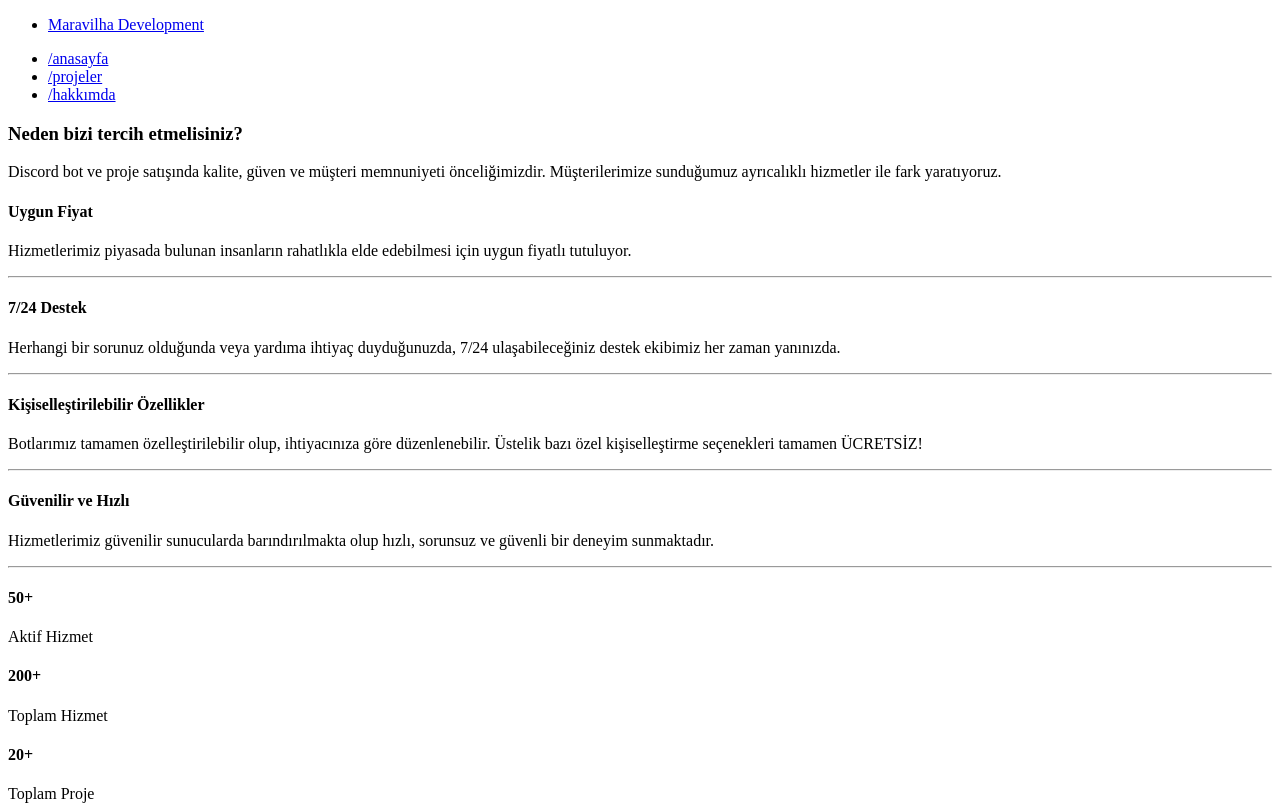
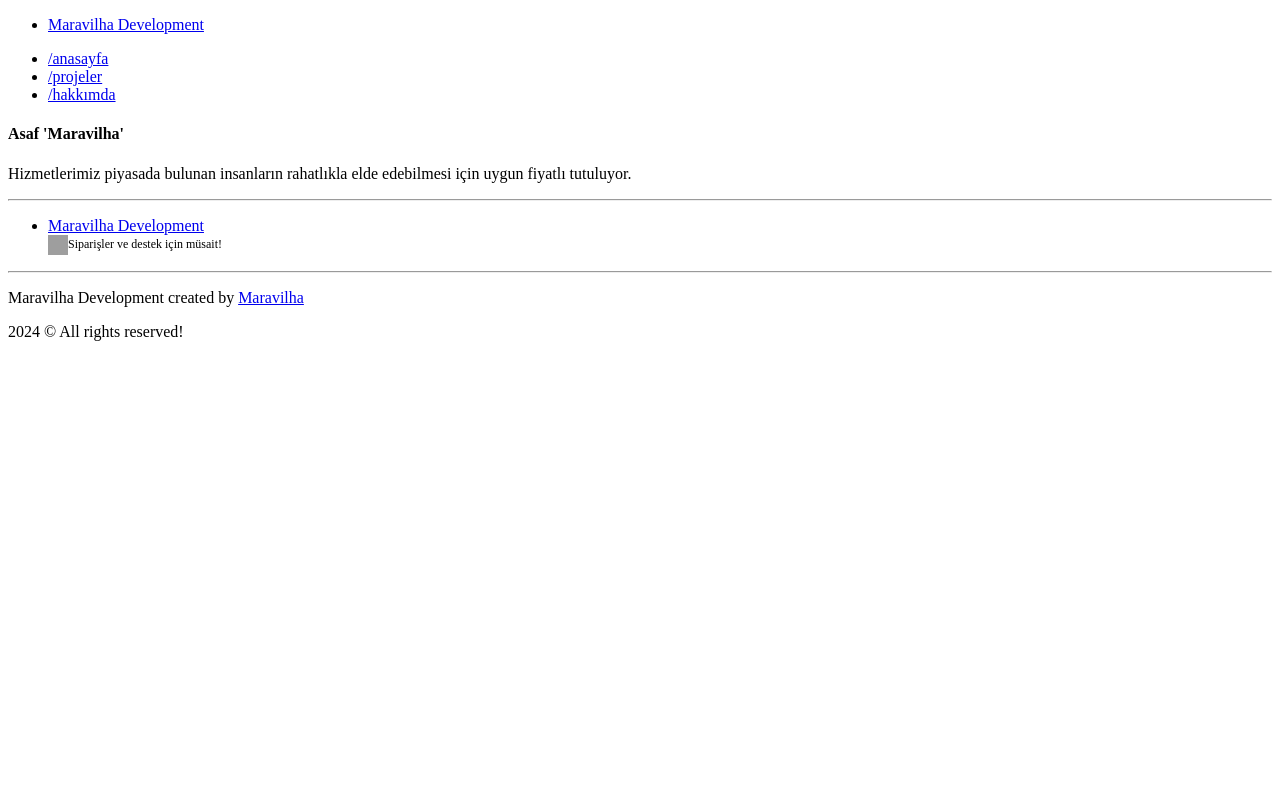
Before and after one commit to sebzviesmaravilha/maravilha-main, a Next.js app: page /about in a window 1280 px wide. Shown: the top 805 px of the page. Built offline with nearby package versions, Linux system fonts and the light colour scheme; grey boxes are pictures that could not be loaded.

Commit message:
Update about.js

```diff
--- a/src/pages/about.js
+++ b/src/pages/about.js
@@ -23,40 +23,12 @@ export default function About() {
       <Navbar />
 
       <section className="about-section" id="about-section">
-        <div className="about-header">
-          <h3 className="h-color">Neden bizi tercih etmelisiniz?</h3>
-          <p className="p-color">
-            Discord bot ve proje satışında kalite, güven ve müşteri memnuniyeti önceliğimizdir.
-            Müşterilerimize sunduğumuz ayrıcalıklı hizmetler ile fark yaratıyoruz.
-          </p>
-        </div>
         <div className="about-container">
           <div className="about-card">
             <div>
-              <h4 className="h-color">Uygun Fiyat</h4>
+              <h4 className="h-color">Asaf 'Maravilha'</h4>
               <p className="p-color">
                 Hizmetlerimiz piyasada bulunan insanların rahatlıkla elde edebilmesi için uygun fiyatlı tutuluyor.
-              </p>
-              <hr />
-            </div>
-            <div>
-              <h4 className="h-color">7/24 Destek</h4>
-              <p className="p-color">
-                Herhangi bir sorunuz olduğunda veya yardıma ihtiyaç duyduğunuzda, 7/24 ulaşabileceğiniz destek ekibimiz her zaman yanınızda.
-              </p>
-              <hr />
-            </div>
-            <div>
-              <h4 className="h-color">Kişiselleştirilebilir Özellikler</h4>
-              <p className="p-color">
-                Botlarımız tamamen özelleştirilebilir olup, ihtiyacınıza göre düzenlenebilir. Üstelik bazı özel kişiselleştirme seçenekleri tamamen ÜCRETSİZ!
-              </p>
-              <hr />
-            </div>
-            <div>
-              <h4 className="h-color">Güvenilir ve Hızlı</h4>
-              <p className="p-color">
-                Hizmetlerimiz güvenilir sunucularda barındırılmakta olup hızlı, sorunsuz ve güvenli bir deneyim sunmaktadır.
               </p>
               <hr />
             </div>
@@ -64,21 +36,6 @@ export default function About() {
         </div>
         <p>
         </p>
-
-        <section className="about-stats">
-          <div className="about-stats-card">
-            <h4 className="h-color">50+</h4>
-            <p className="p-color">Aktif Hizmet</p>
-          </div>
-          <div className="about-stats-card">
-            <h4 className="h-color">200+</h4>
-            <p className="p-color">Toplam Hizmet</p>
-          </div>
-          <div className="about-stats-card">
-            <h4 className="h-color">20+</h4>
-            <p className="p-color">Toplam Proje</p>
-          </div>
-        </section>
       </section>
 
       <Footer />
```
